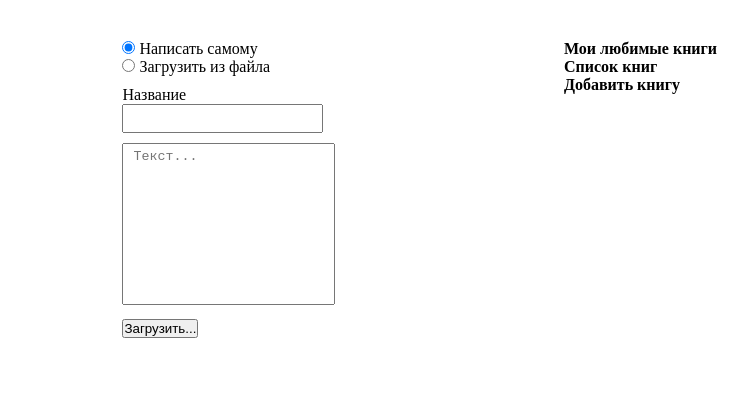
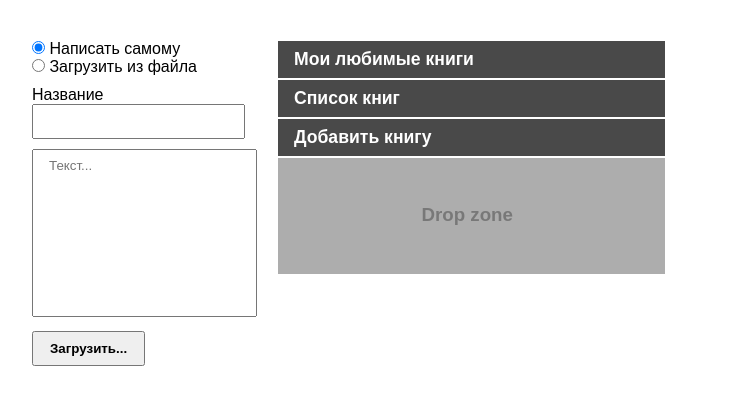
Before and after one commit to NazarovAn/books-archive, a website built with webpack: page src/index.html in a window 1280 px wide. Shown: the whole page, without its empty margins (106-853 px from the left). Built offline with nearby package versions, Linux system fonts and the light colour scheme.

Commit message:
styles and add load time

```diff
--- a/src/css/style.css
+++ b/src/css/style.css
@@ -4,9 +4,30 @@
 }
 
 .page {
-  padding-top: 40px;
+  width: 80%;
+  margin: auto;
+  padding: 40px;
   display: flex;
   justify-content: space-evenly;
+  font-family: Arial, Helvetica, sans-serif;
+}
+
+.page__books,
+.page__opened-book,
+.page__books-form {
+  padding: 0 10px;
+}
+
+.page__books-form {
+  flex-grow: 0;
+}
+
+.page__books {
+  flex-grow: 1;
+}
+
+.page__opened-book {
+  flex-grow: 2;
 }
 
 .books-form__radio-buttons {
@@ -20,12 +41,20 @@
 }
 
 .typed-text__name,
-.typed-text__textarea {
-  padding: 5px 10px;
+.typed-text__textarea,
+.typed-text__button,
+.load-file__button {
+  padding: .5rem 1rem;
+  font-family: inherit;
 }
 
 .typed-text__textarea {
   resize: none;
+}
+
+.typed-text__button,
+.load-file__button {
+  font-weight: bold;
 }
 
 .favorites__list,
@@ -33,6 +62,43 @@
   list-style: none;
 }
 
+.books-list__item,
+.books__heading,
+.books__drop-zone {
+  padding: .5rem 1rem;
+  border: 1px solid #ffffff;
+  color: #ffffff;
+}
+
+.books__heading {
+  background-color: rgb(73, 73, 73);
+  font-size: 1.1rem;
+}
+
+.books-list__item,
+.books__drop-zone {
+  background-color: rgb(173, 173, 173);
+  color: black;
+}
+
+.books__drop-zone {
+  min-height: 100px;
+  position: relative;
+}
+
+.drop-zone__text {
+  position: absolute;
+  top: 40%;
+  left: calc(50% - 50px);
+  color: rgba(0,0,0,0.3)
+}
+
+
+
+.read {
+  opacity: 0.5;
+}
+
 .hidden {
   display: none;
 }
--- a/src/index.html
+++ b/src/index.html
@@ -39,7 +39,9 @@
     </div>
     <div class="books__add-book">
       <h4 class="books__heading">Добавить книгу</h4>
-      <div class="books__drop-zone"></div>
+      <div class="books__drop-zone">
+        <h3 class="drop-zone__text">Drop zone</h3>
+      </div>
     </div>
   </div>
 
--- a/src/js/Archive.js
+++ b/src/js/Archive.js
@@ -1,4 +1,4 @@
-import Input from './Input';
+import Input from './BookInput';
 import ListItem from './ListItem';
 
 class Archive {
@@ -54,6 +54,8 @@ class Archive {
     this.getNewBook({
       title: json.title,
       text: json.text,
+      addTime: Date.now(),
+      read: false,
     });
   }
 }
--- a/src/js/Input.js
+++ b/src/js/BookInput.js
@@ -30,6 +30,8 @@ class BookInput {
         const newBook = {
           title: this.nameInput.value,
           text: this.typedTextEl.value,
+          addTime: Date.now(),
+          read: false,
         };
 
         this.archive.getNewBook(newBook);
--- a/src/js/ListItem.js
+++ b/src/js/ListItem.js
@@ -2,6 +2,8 @@ class ListItem {
   constructor(book) {
     this.title = book.title;
     this.text = book.text;
+    this.addTime = book.addTime;
+    this.read = book.read;
     this.listEl = null;
     this.createItemEl();
   }
@@ -9,6 +11,9 @@ class ListItem {
   createItemEl() {
     this.listEl = document.createElement('li');
     this.listEl.classList.add('books-list__item');
+    if (this.read) {
+      this.listEl.classList.add('read');
+    }
     this.listEl.textContent = this.title;
   }
 
```
